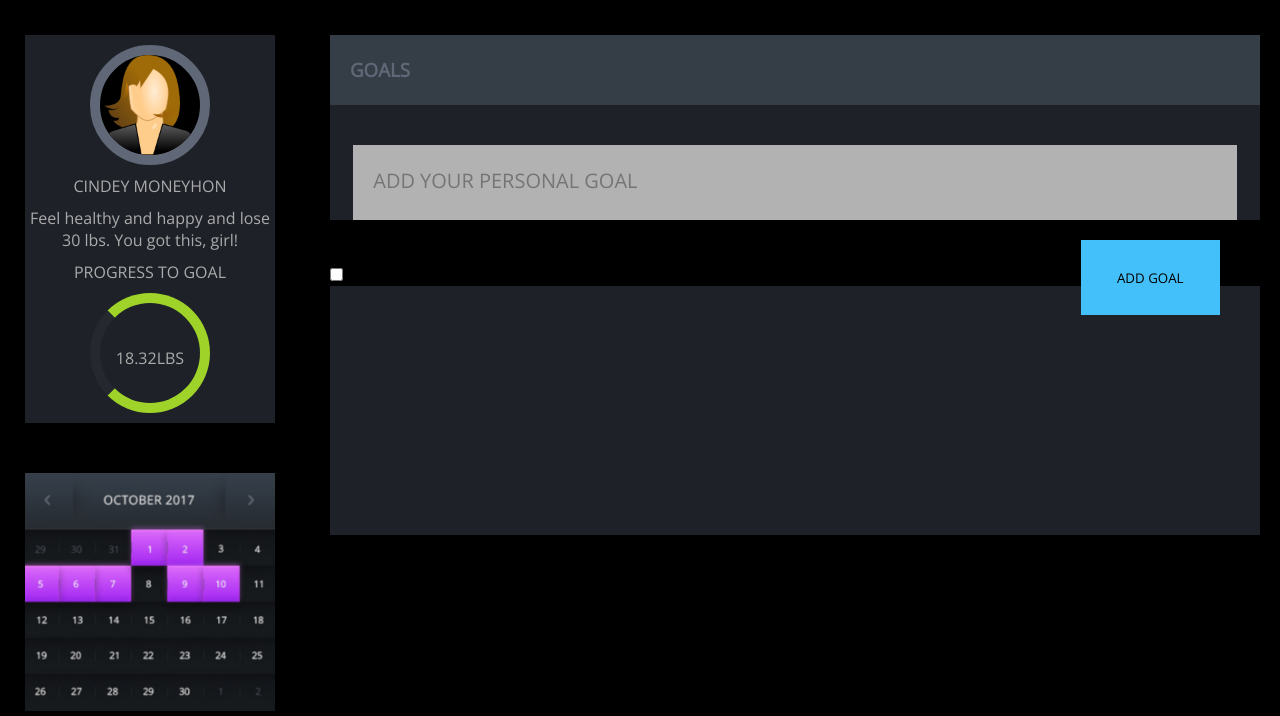
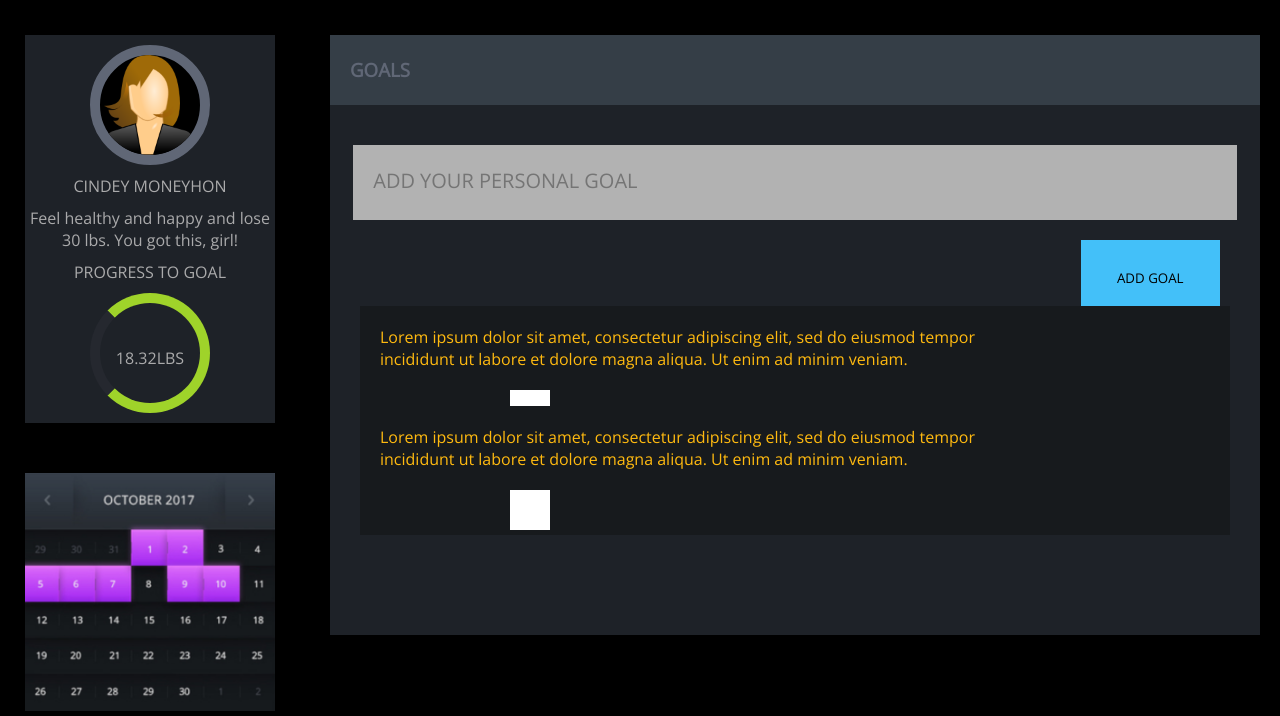
Before and after one commit to lolakoala/quack-on-track, a plain HTML site: page index.html in a window 1280 px wide. Shown: the part 115-831 px from the top of the page. Drawn offline with nearby package versions, Linux system fonts and the light colour scheme.

Commit message:
fuck this again

```diff
--- a/index.html
+++ b/index.html
@@ -32,9 +32,15 @@
         <h3>GOALS</h3>
         <input class="goal" type="text" placeholder="ADD YOUR PERSONAL GOAL"/>
         <button>ADD GOAL</button>
-        <div>
-          <p>Lorem ipsum dolor sit amet, consectetur adipiscing elit, sed do eiusmod tempor incididunt ut labore et dolore magna aliqua. Ut enim ad minim veniam, quis nostrud exercitation ullamco laboris nisi ut aliquip ex ea commodo consequat.</p>
-          <input type="checkbox" />
+        <div class="goal1">
+          <p>Lorem ipsum dolor sit amet, consectetur adipiscing elit, sed do eiusmod tempor incididunt ut labore et dolore magna aliqua. Ut enim ad minim veniam.</p>
+          <!-- <input type="checkbox" /> -->
+          <div class="box"></div>
+        </div>
+        <div class="goal2">
+          <p>Lorem ipsum dolor sit amet, consectetur adipiscing elit, sed do eiusmod tempor incididunt ut labore et dolore magna aliqua. Ut enim ad minim veniam.</p>
+          <!-- <input type="checkbox" /> -->
+          <div class="box"></div>
         </div>
       </main>
     </div>
--- a/styles.css
+++ b/styles.css
@@ -105,7 +105,7 @@ aside {
 main {
   background-color: #1E2228;
   width: calc(100vw - 350px);
-  height: 500px;
+  height: 600px;
   position: absolute;
   top: 150px;
   right: 20px;
@@ -147,6 +147,62 @@ main button {
   right: 40px;
 }
 
-footer img {
+.goal1 {
+  position: absolute;
+  bottom: 200px;
+  color: #FFBA10;
+  background-color: #171A1D;
+  margin: 0px 30px;
+  /*padding: 20px;*/
+}
+
+.goal1 p {
+  background-color: #171A1D;
+  display: inline-block;
+  width: 75%;
+  margin-left: 20px;
+  margin-top: 20px;
+  margin: 20px;
+
+}
+
+.goal1 .box {
+  height: 75px;
+  background-color: #FFFFFF;
+  display: inline-block;
+  width: 40px;
+  height: 40px;
+  margin-left: 150px;
+}
+
+.goal2 {
+  position: absolute;
+  bottom: 100px;
+  color: #FFBA10;
+  background-color: #171A1D;
+  margin: 0px 30px;
+  /*padding: 20px;*/
+}
+
+.goal2 p {
+  background-color: #171A1D;
+  display: inline-block;
+  width: 75%;
+  margin-left: 20px;
+  margin-top: 20px;
+  margin: 20px;
+
+}
+
+.goal2 .box {
+  height: 75px;
+  background-color: #FFFFFF;
+  display: inline-block;
+  width: 40px;
+  height: 40px;
+  margin-left: 150px;
+}
+
+/*footer img {
   width: 100vw;
-}
+}*/
```
